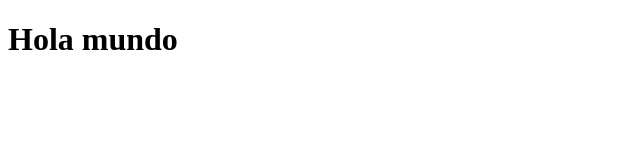
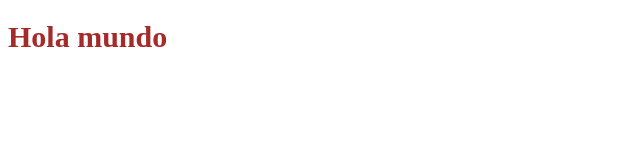
Before and after one commit to cristinacascon/my-first-repo, a plain HTML site: page index.html in a window 1280 px wide. Shown: the whole page, without its empty margins (0-640 px from the left). Drawn offline with Linux system fonts and the light colour scheme.

Commit message:
Add stylesheet

```diff
--- a/index.html
+++ b/index.html
@@ -4,6 +4,7 @@
     <meta charset="UTF-8" />
     <meta http-equiv="X-UA-Compatible" content="IE=edge" />
     <meta name="viewport" content="width=device-width, initial-scale=1.0" />
+    <link rel="stylesheet" href="styles.css" />
     <title>My First Repo</title>
   </head>
   <body>
--- /dev/null
+++ b/styles.css
@@ -0,0 +1,4 @@
+h1 {
+  font-size: 30px;
+  color: brown;
+}
```
